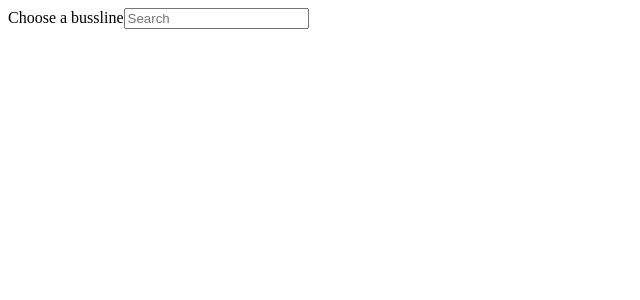
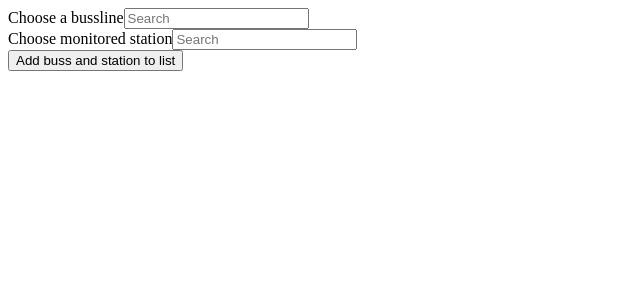
Before and after one commit to Aitilla/Fagprove, a Next.js app: page /ruter in a window 1280 px wide. Shown: the top 300 px of the page, without its empty margins (0-640 px from the left). Built offline with nearby package versions, Linux system fonts and the light colour scheme; no server answers.

Commit message:
filtered all LineRef into single arr

```diff
--- a/app/api/ruter/route.ts
+++ b/app/api/ruter/route.ts
@@ -1,5 +1,4 @@
 import { parseStringPromise } from "xml2js";
-
 
 // et in URL is estimated time
 // sx is situational exchange
--- a/app/ruter/page.tsx
+++ b/app/ruter/page.tsx
@@ -5,9 +5,7 @@ import { useEffect } from "react";
 import { useSimpleFetch } from "../components/hooks/useSimpleFetch";
 
 export default function RuterPage() {
-  const { data, loading, error, refresh } = useSimpleFetch<{
-    data: { LineRef: string[] }[];
-  }>("/api/ruter");
+  const { data, loading, error, refresh } = useSimpleFetch<{data: {LineRef: string[]}[]}>("/api/ruter");
 
   useEffect(() => {
     const int = setInterval(refresh, 1000 * 1000);
@@ -17,18 +15,31 @@ export default function RuterPage() {
   }, []);
 
   useEffect(() => {
-    console.log(data?.data.filter((x) => x.LineRef.includes("RUT:Line:69")));
+    const bussLines = data?.data.map((x) => x.LineRef[0])
+    console.log(bussLines)
+    const sortedBussLines = bussLines?.map((x) => {})
     console.log(loading);
     console.log(error);
   }, [data, loading, error]);
   return (
     <div className={styles.filtering}>
+      <div className="lineRefContainer">
         <label htmlFor="LineRef">Choose a bussline</label>
         <input type="text" placeholder="Search" id="LineRef" list="bussLine" />
         <datalist id="bussLine">
           <option value="69">69 Lutvann via hellerudtoppen</option>{" "}
           {/* Map all LineRef to create options */}
         </datalist>
+      </div>
+      <div className="stationContainer">
+        <label htmlFor="station">Choose monitored station</label>
+        <input type="text" placeholder="Search" id="station" list="station" />
+        <datalist id="station">
+          <option value="Krokstien">Krokstien</option>
+          {/* Map all stations from lineRef */}
+        </datalist>
+      </div>
+      <button>Add buss and station to list</button>
       <div className={styles.pinned}></div>
     </div>
   );
```
Lines whose indentation alone changed are shown as unchanged.
